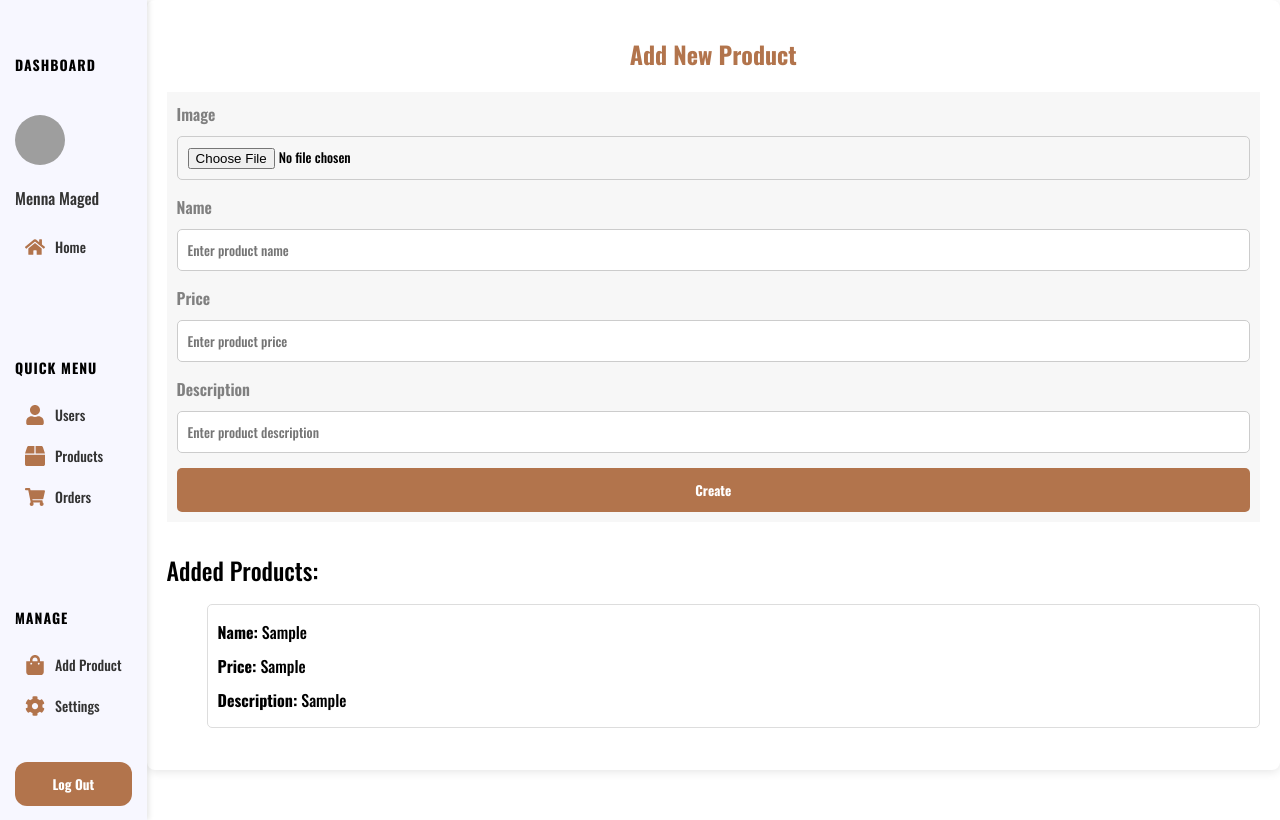
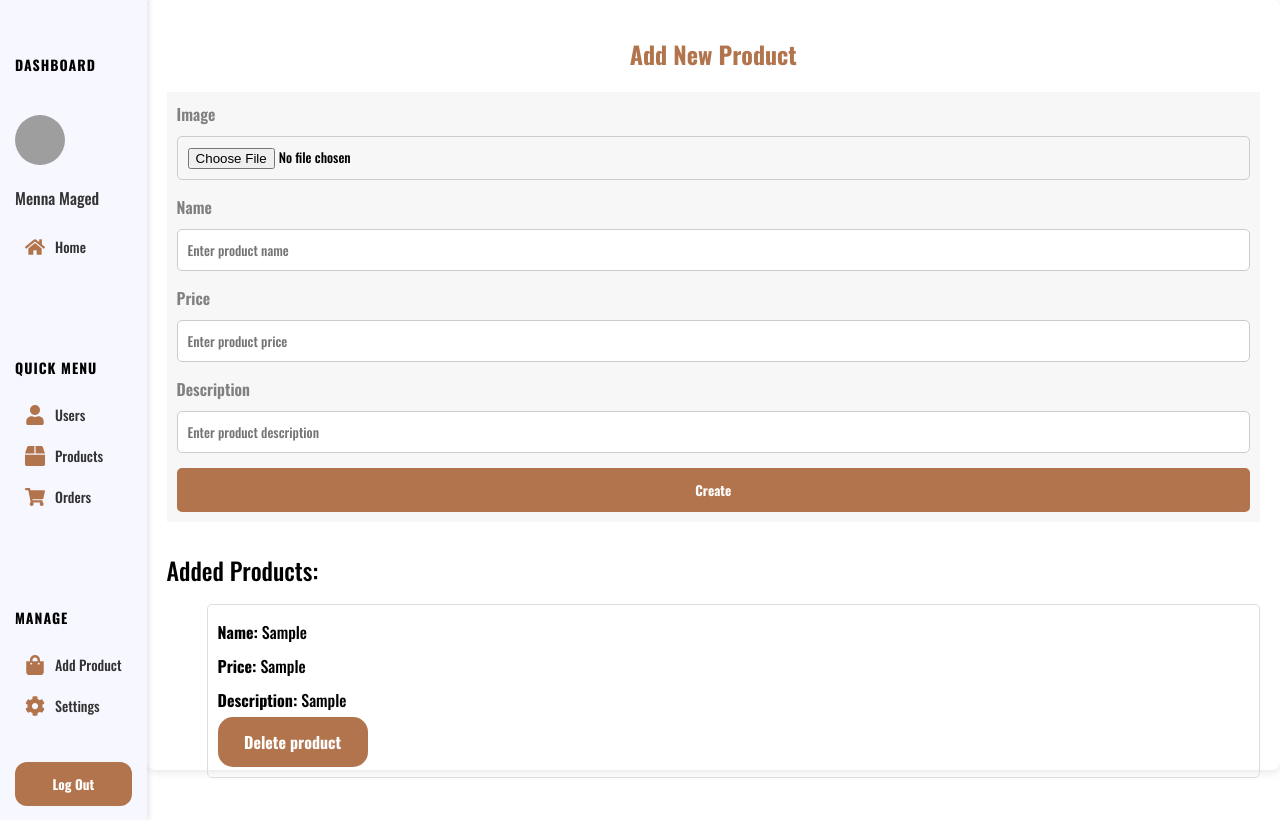
Before and after one commit to menna544/Project309, a React (Create React App) app in the folder frontend/: page /addProduct in a window 1280 px wide. Both pictures are taken after typing "Sample", "Sample", "Sample" into the empty fields and a click on the button "Create". Built offline with nearby package versions, Linux system fonts and the light colour scheme; grey boxes are pictures that could not be loaded; a web font is replaced by a local one.

Commit message:
commit dash delete,add

```diff
--- a/frontend/src/dashboradadmin/AddiItem.jsx
+++ b/frontend/src/dashboradadmin/AddiItem.jsx
@@ -40,7 +40,15 @@ function NewProduct() {
       image: null, // Reset the image
     });
   };
+  const deleteProduct =(productId) =>{
+    const confirmDelete = window.confirm(" Are you sure for Deleting this product?");
+    if (!confirmDelete) return;
 
+    setProducts(products.filter((product) => product.id !== productId));
+
+
+
+  }
   const displayImage = productData.image ? URL.createObjectURL(productData.image) : null;
 
   return (
@@ -105,6 +113,7 @@ function NewProduct() {
                   <p><strong>Name:</strong> {product.name}</p>
                   <p><strong>Price:</strong> {product.price}</p>
                   <p><strong>Description:</strong> {product.description}</p>
+                  <button className='btn'onClick={() => deleteProduct(product.id)}>Delete product</button>
                   </div>
                 </li>
               ))}
```
